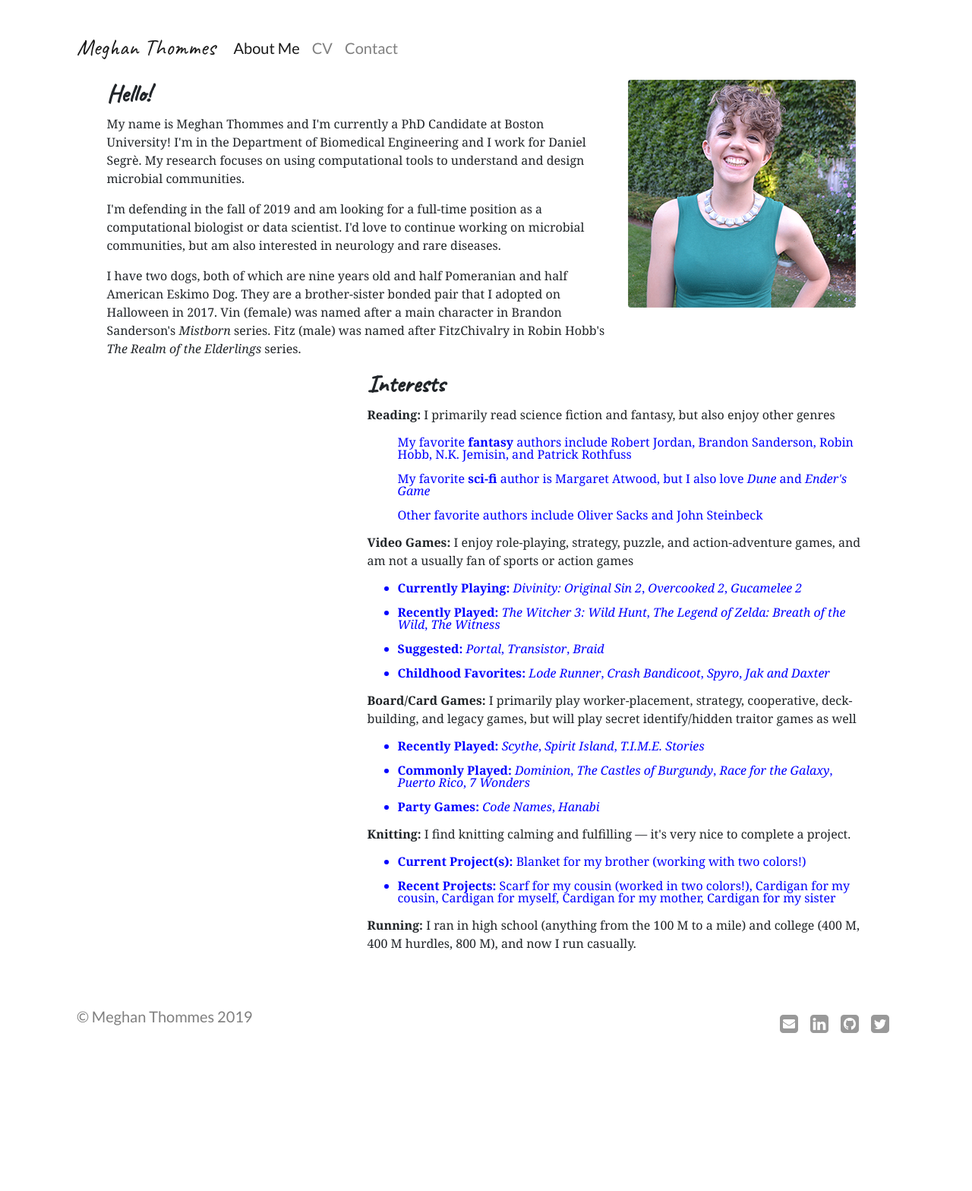
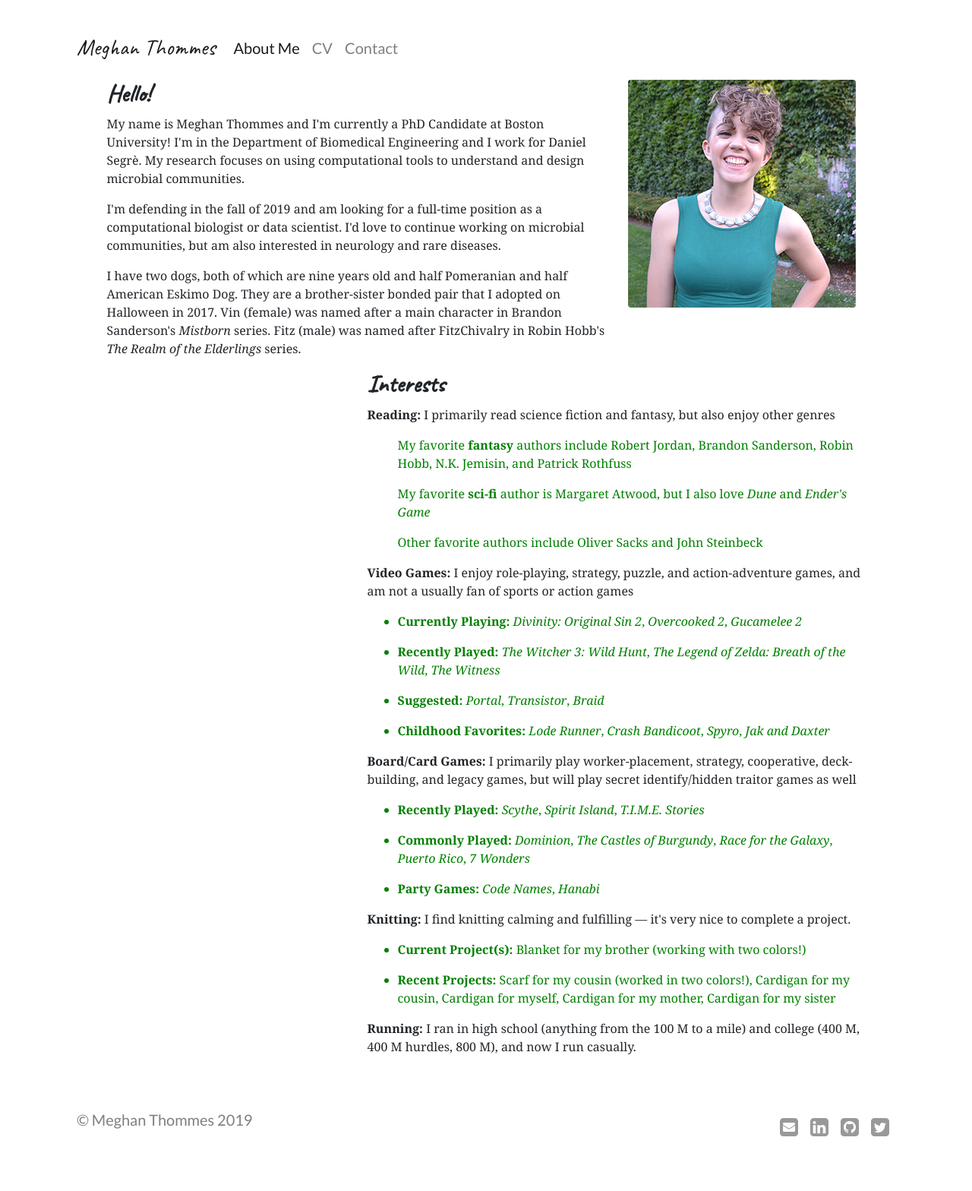
Before and after one commit to megthommes/megthommes.github.io, a Jekyll site: the page built from about/index.html, in a window 1280 px wide. Shown: the whole page at 76% size. Built offline with Jekyll 4.4.1, drawn with Linux system fonts in a browser that asks for light colours; some web fonts are replaced; before the commit the page ends 1432 px from its top, so only the background shows below that.

Commit message:
Update style.css

```diff
--- a/css/style.css
+++ b/css/style.css
@@ -25,10 +25,9 @@ blockquote p {
 /*  */
 .py-0 {
     display: block;
-    margin-top: !important;
-    margin-bottom: !important;
-    line-height: 1em;
-    color: blue;
+    margin-top: 0 !important;
+    margin-bottom: 0 !important;
+    color: green;
 }
 
 /* Masthead */
```
